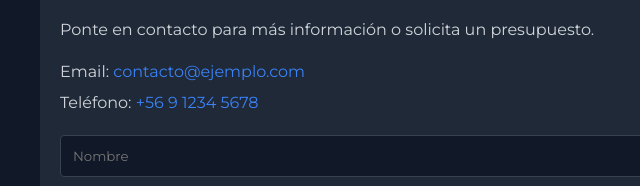
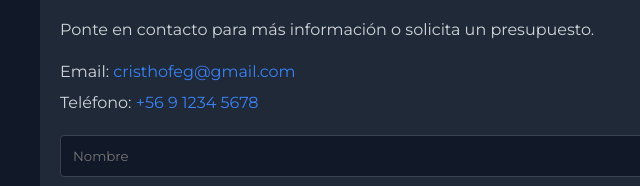
Before and after one commit to ChrisMultifuncional1/mi-sitio-web, a plain HTML site: page index.html in a window 1280 px wide. Shown: the part 1690-1876 px from the top of the page, 0-640 px from the left. Drawn offline with Linux system fonts and the light colour scheme.

```diff
--- a/index.html
+++ b/index.html
@@ -76,7 +76,8 @@
             <h2>Contacto</h2>
             <p>Ponte en contacto para más información o solicita un presupuesto.</p>
             <ul class="contact-details">
-                <li>Email: <a href="mailto:cristhofeg@gmail.com">contacto@ejemplo.com</a></li>
+                <!-- Actualiza la dirección de correo visible a tu correo personal -->
+                <li>Email: <a href="mailto:cristhofeg@gmail.com">cristhofeg@gmail.com</a></li>
                 <li>Teléfono: <a href="tel:+56912345678">+56 9 1234 5678</a></li>
             </ul>
             <!-- Contact form configured to send submissions via FormSubmit -->
```
